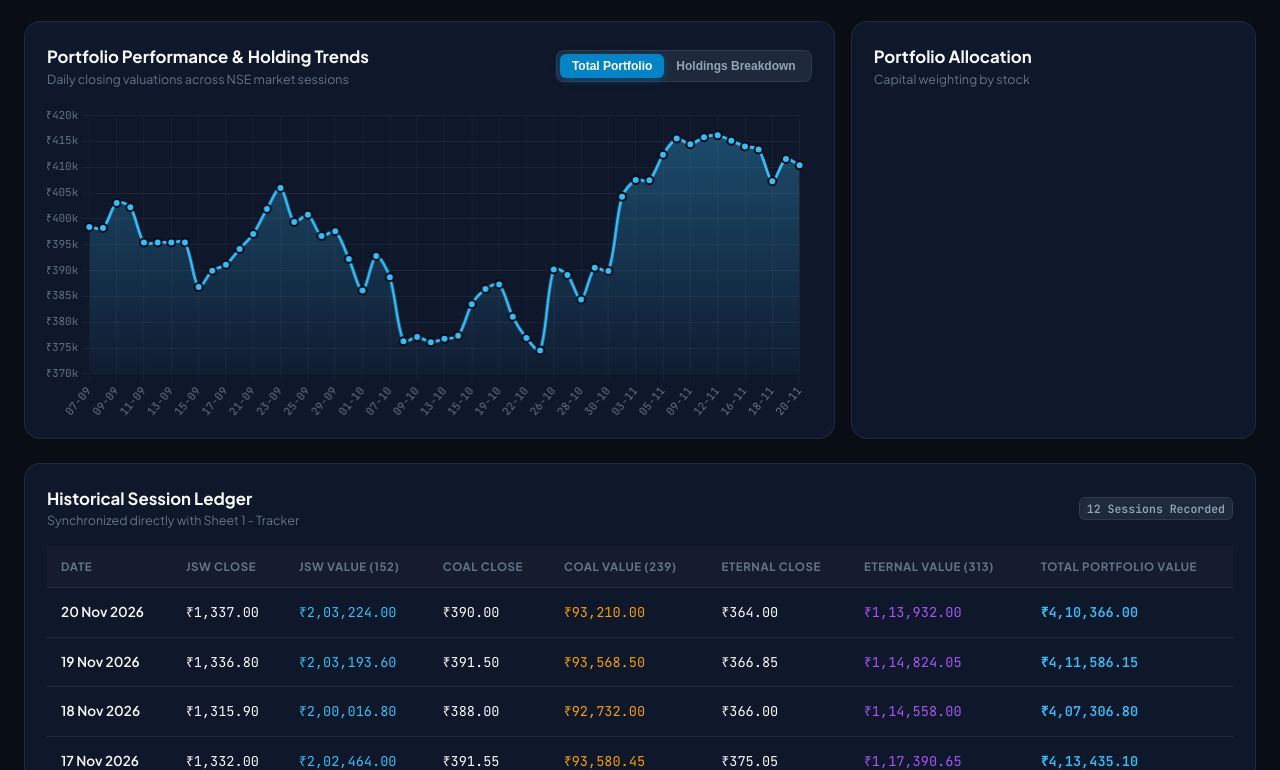
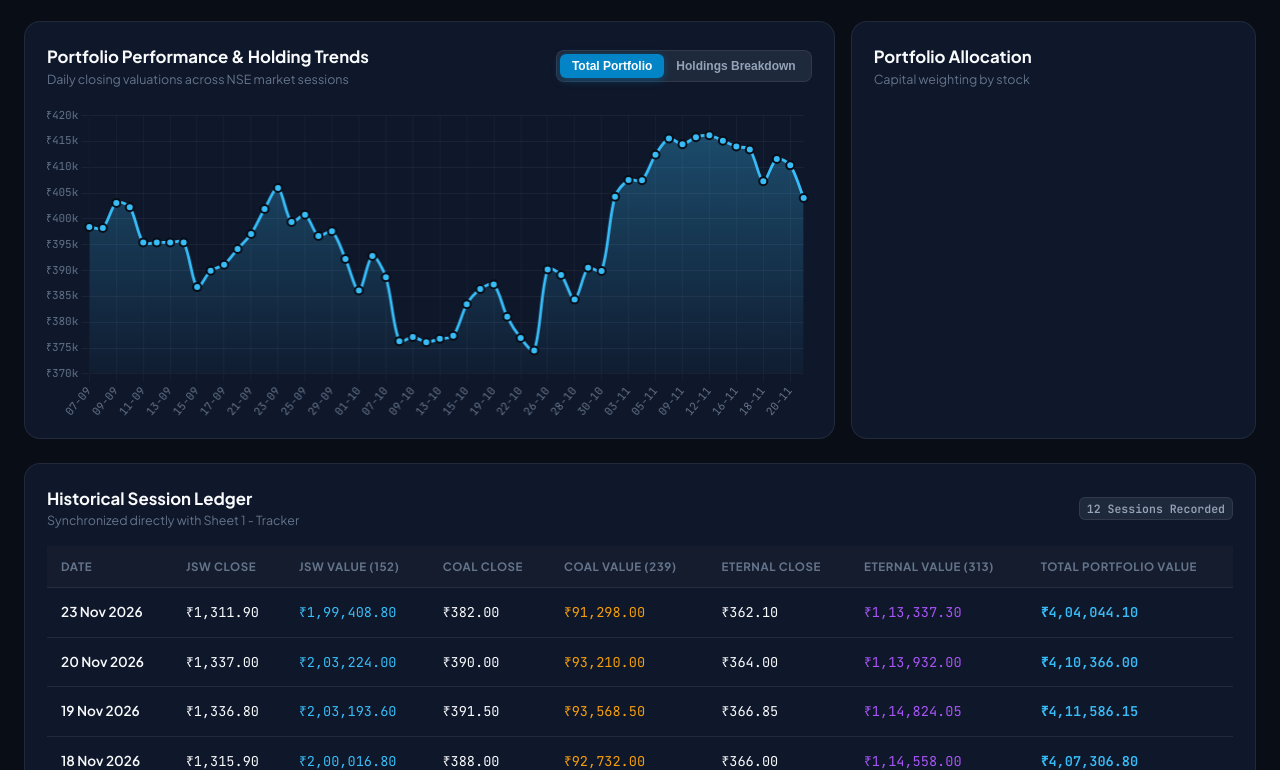
Before and after one commit to 25021141139Preetam/Stock-Tracker, a plain HTML site: page portfolio_dashboard.html in a window 1280 px wide. Shown: the part 570-1340 px from the top of the page. Drawn offline with nearby package versions, Linux system fonts and the light colour scheme.

Commit message:
Automated update: NSE closing prices [2026-11-23]

```diff
--- a/portfolio_dashboard.html
+++ b/portfolio_dashboard.html
@@ -1305,6 +1305,16 @@
             "eternal_close": 364.0,
             "eternal_val": 113932.0,
             "total_val": 410366.0
+      },
+      {
+            "date": "2026-11-23",
+            "jsw_close": 1311.9,
+            "jsw_val": 199408.8,
+            "coal_close": 382.0,
+            "coal_val": 91298.0,
+            "eternal_close": 362.1,
+            "eternal_val": 113337.3,
+            "total_val": 404044.1
       }
 ];
 
```
Also changed, not shown: 2 other files.
